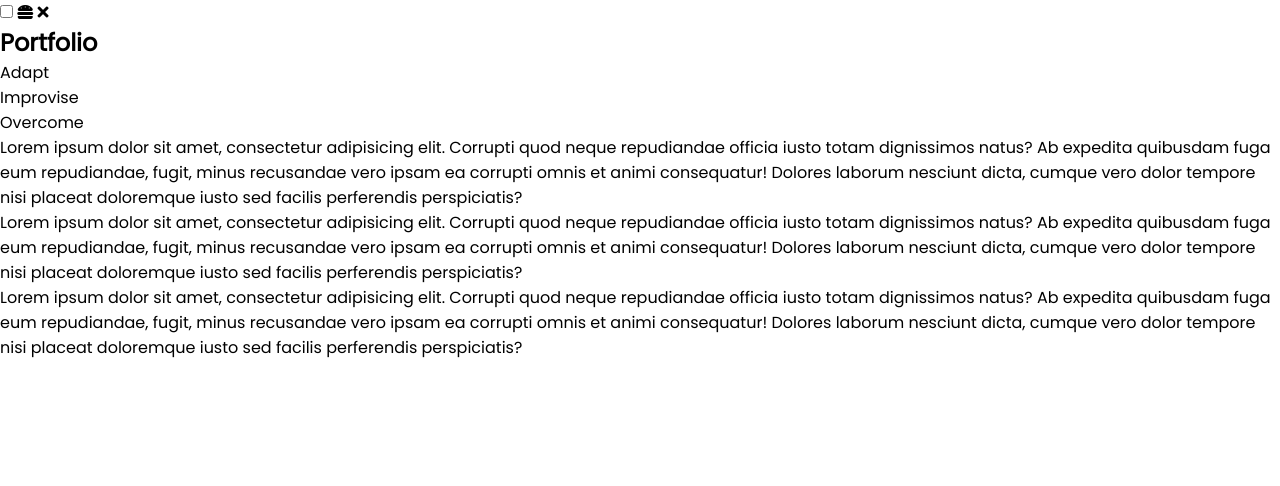
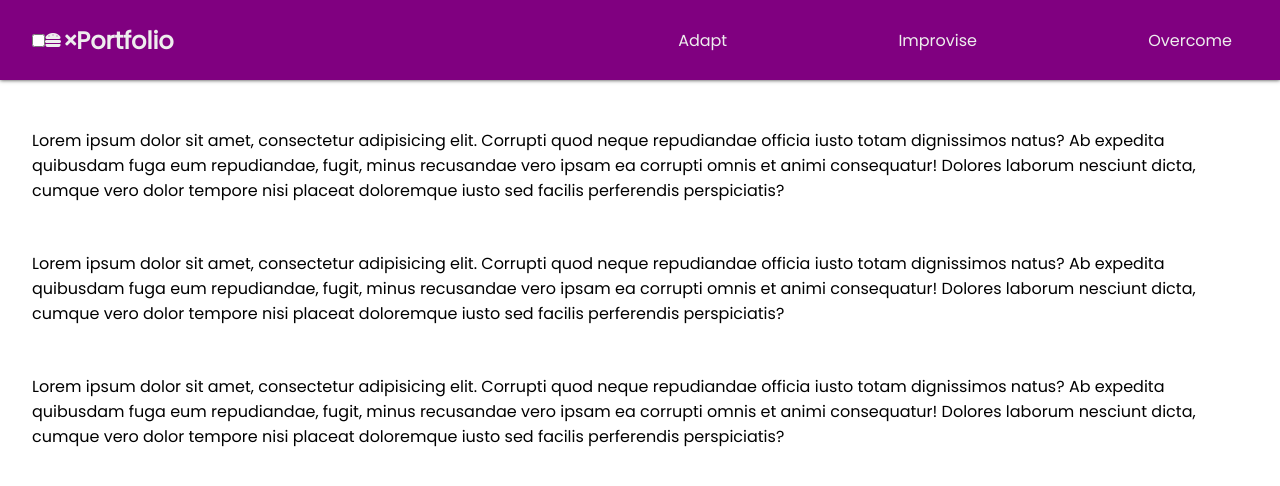
Before and after one commit to HenriBresteau/CSS-Hamburger, a website: page index.html in a window 1280 px wide. Drawn offline with Linux system fonts and the light colour scheme.

Commit message:
nav + nav-links

```diff
--- a/style.css
+++ b/style.css
@@ -10,4 +10,30 @@ body{
     font-family: 'Poppins', sans-serif;
     overflow: hidden;
 }
+nav {
+    display: flex;
+    justify-content: space-between;
+    min-height: 10vh;
+    align-items: center;
+    margin: auto;
+    padding: 0 2rem;
+    background: purple;
+    color: #eee;
+    position: relative;
+    box-shadow: 0 0 4px #333;
+}
+.nav-links {
+    display: flex;
+    justify-content: space-between;
+    list-style-type: none;
+}
+.nav-links li {
+    padding: 1rem;
+}
+.nav-links, h2 {
+    flex: 1;
+}
+p{
+    margin: 3rem 2rem;
+}
 /*# sourceMappingURL=style.css.map */
```
